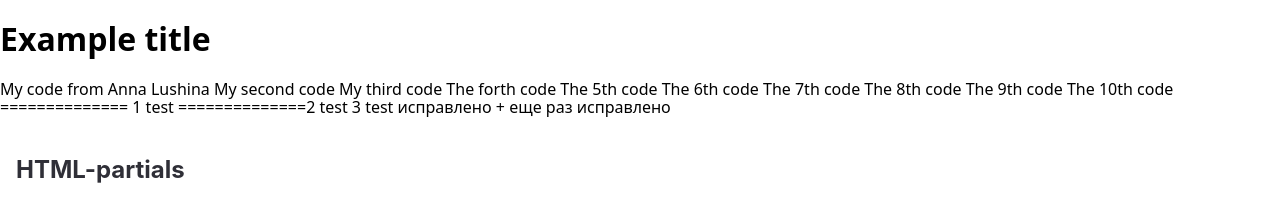
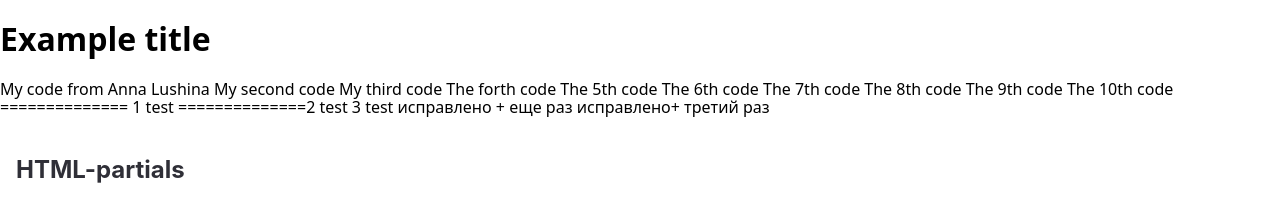
Before and after one commit to OlhaLushina/restaurant, a website built with Parcel: page src/index.html in a window 1280 px wide. Shown: the top 206 px of the page. Built offline with nearby package versions, Linux system fonts and the light colour scheme.

Commit message:
Update index.html

```diff
--- a/src/index.html
+++ b/src/index.html
@@ -13,7 +13,7 @@
     5th code The 6th code The 7th code The 8th code The 9th code The 10th code
     ============== 1 test
 	==============2 test
-	3 test исправлено + еще раз исправлено
+	3 test исправлено + еще раз исправлено+ третий раз
     <include src="./partials/example.html"></include>
   </body>
 </html>
```
